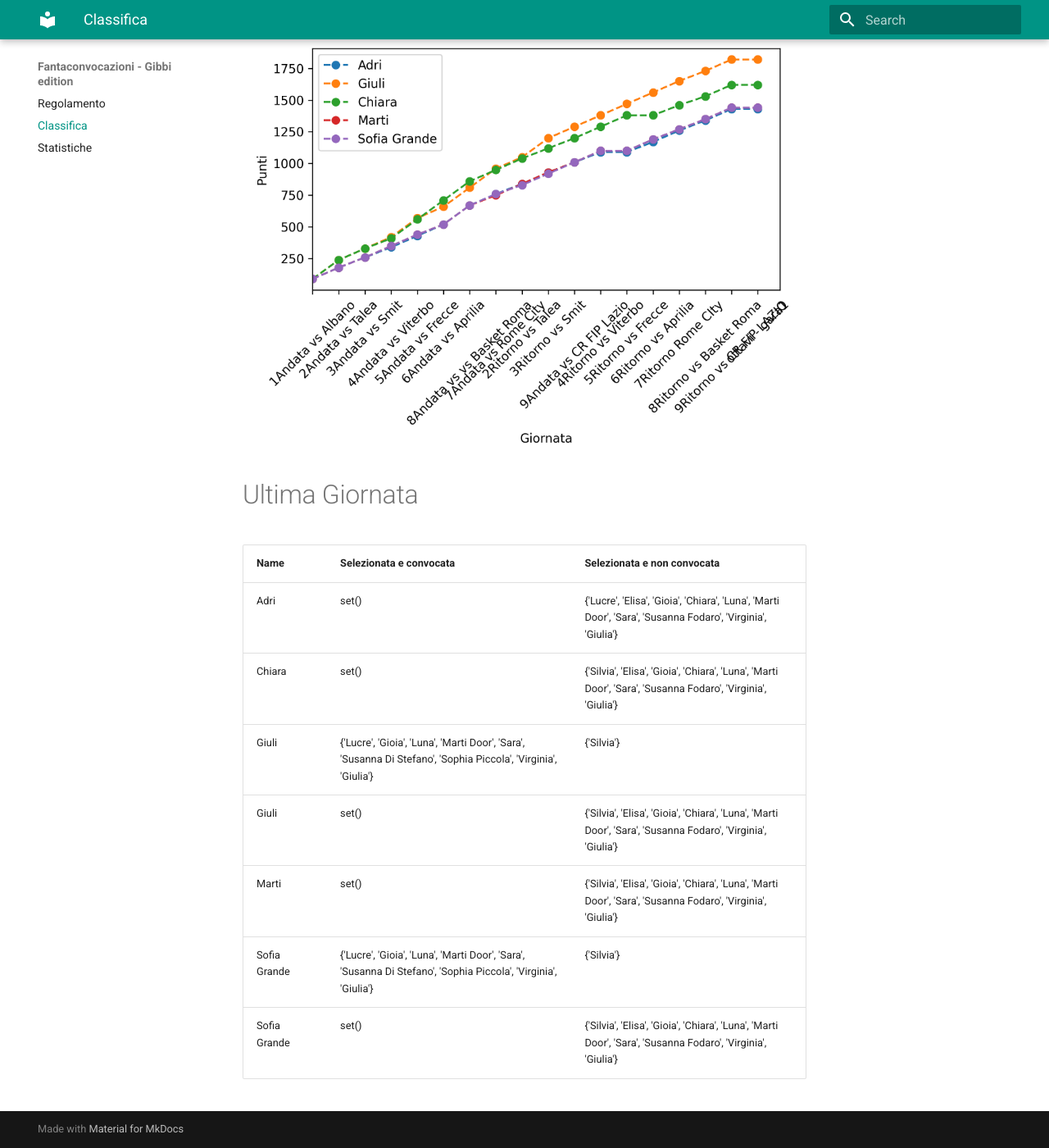
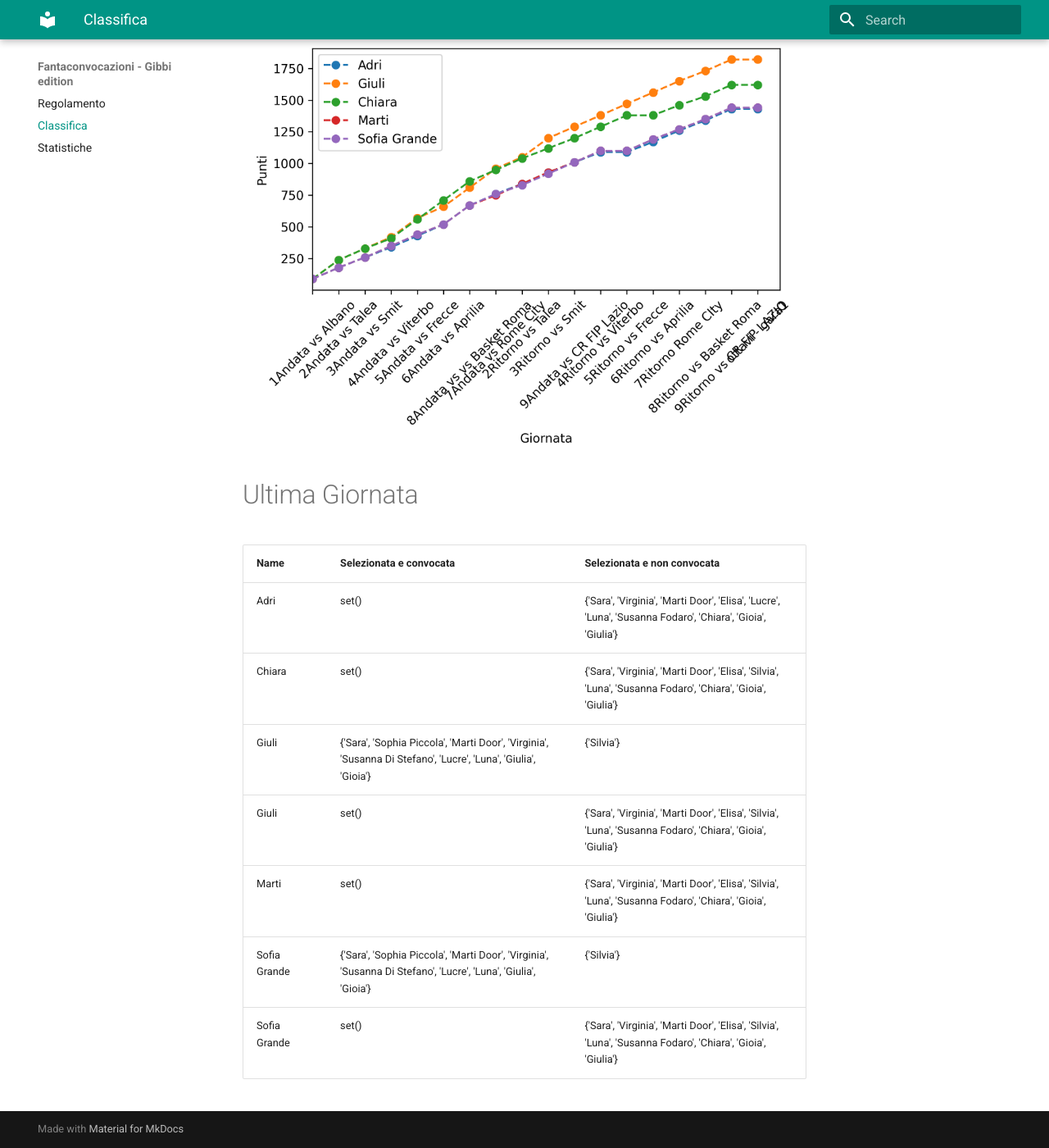
Before and after one commit to martinig94/fantagibbi, an MkDocs documentation site: the page built from docs/Classifica.md, in a window 1280 px wide and 1400 px high, scrolled down 565 px. Shown: the whole window at 82% size. Built offline with MkDocs 1.6.1 and Material for MkDocs 9.7.7, drawn with Linux system fonts in a browser that asks for light colours.

Commit message:
Auto-update from main.py

```diff
--- a/docs/Classifica.md
+++ b/docs/Classifica.md
@@ -18,11 +18,11 @@
 <!-- START_TABLE CORRECT -->
 | Name         | Selezionata e convocata                                                                                        | Selezionata e non convocata                                                                                  |
 |:-------------|:---------------------------------------------------------------------------------------------------------------|:-------------------------------------------------------------------------------------------------------------|
-| Adri         | set()                                                                                                          | {'Lucre', 'Elisa', 'Gioia', 'Chiara', 'Luna', 'Marti Door', 'Sara', 'Susanna Fodaro', 'Virginia', 'Giulia'}  |
-| Chiara       | set()                                                                                                          | {'Silvia', 'Elisa', 'Gioia', 'Chiara', 'Luna', 'Marti Door', 'Sara', 'Susanna Fodaro', 'Virginia', 'Giulia'} |
-| Giuli        | {'Lucre', 'Gioia', 'Luna', 'Marti Door', 'Sara', 'Susanna Di Stefano', 'Sophia Piccola', 'Virginia', 'Giulia'} | {'Silvia'}                                                                                                   |
-| Giuli        | set()                                                                                                          | {'Silvia', 'Elisa', 'Gioia', 'Chiara', 'Luna', 'Marti Door', 'Sara', 'Susanna Fodaro', 'Virginia', 'Giulia'} |
-| Marti        | set()                                                                                                          | {'Silvia', 'Elisa', 'Gioia', 'Chiara', 'Luna', 'Marti Door', 'Sara', 'Susanna Fodaro', 'Virginia', 'Giulia'} |
-| Sofia Grande | {'Lucre', 'Gioia', 'Luna', 'Marti Door', 'Sara', 'Susanna Di Stefano', 'Sophia Piccola', 'Virginia', 'Giulia'} | {'Silvia'}                                                                                                   |
-| Sofia Grande | set()                                                                                                          | {'Silvia', 'Elisa', 'Gioia', 'Chiara', 'Luna', 'Marti Door', 'Sara', 'Susanna Fodaro', 'Virginia', 'Giulia'} |
+| Adri         | set()                                                                                                          | {'Sara', 'Virginia', 'Marti Door', 'Elisa', 'Lucre', 'Luna', 'Susanna Fodaro', 'Chiara', 'Gioia', 'Giulia'}  |
+| Chiara       | set()                                                                                                          | {'Sara', 'Virginia', 'Marti Door', 'Elisa', 'Silvia', 'Luna', 'Susanna Fodaro', 'Chiara', 'Gioia', 'Giulia'} |
+| Giuli        | {'Sara', 'Sophia Piccola', 'Marti Door', 'Virginia', 'Susanna Di Stefano', 'Lucre', 'Luna', 'Giulia', 'Gioia'} | {'Silvia'}                                                                                                   |
+| Giuli        | set()                                                                                                          | {'Sara', 'Virginia', 'Marti Door', 'Elisa', 'Silvia', 'Luna', 'Susanna Fodaro', 'Chiara', 'Gioia', 'Giulia'} |
+| Marti        | set()                                                                                                          | {'Sara', 'Virginia', 'Marti Door', 'Elisa', 'Silvia', 'Luna', 'Susanna Fodaro', 'Chiara', 'Gioia', 'Giulia'} |
+| Sofia Grande | {'Sara', 'Sophia Piccola', 'Marti Door', 'Virginia', 'Susanna Di Stefano', 'Lucre', 'Luna', 'Giulia', 'Gioia'} | {'Silvia'}                                                                                                   |
+| Sofia Grande | set()                                                                                                          | {'Sara', 'Virginia', 'Marti Door', 'Elisa', 'Silvia', 'Luna', 'Susanna Fodaro', 'Chiara', 'Gioia', 'Giulia'} |
 <!-- END_TABLE CORRECT -->
```
